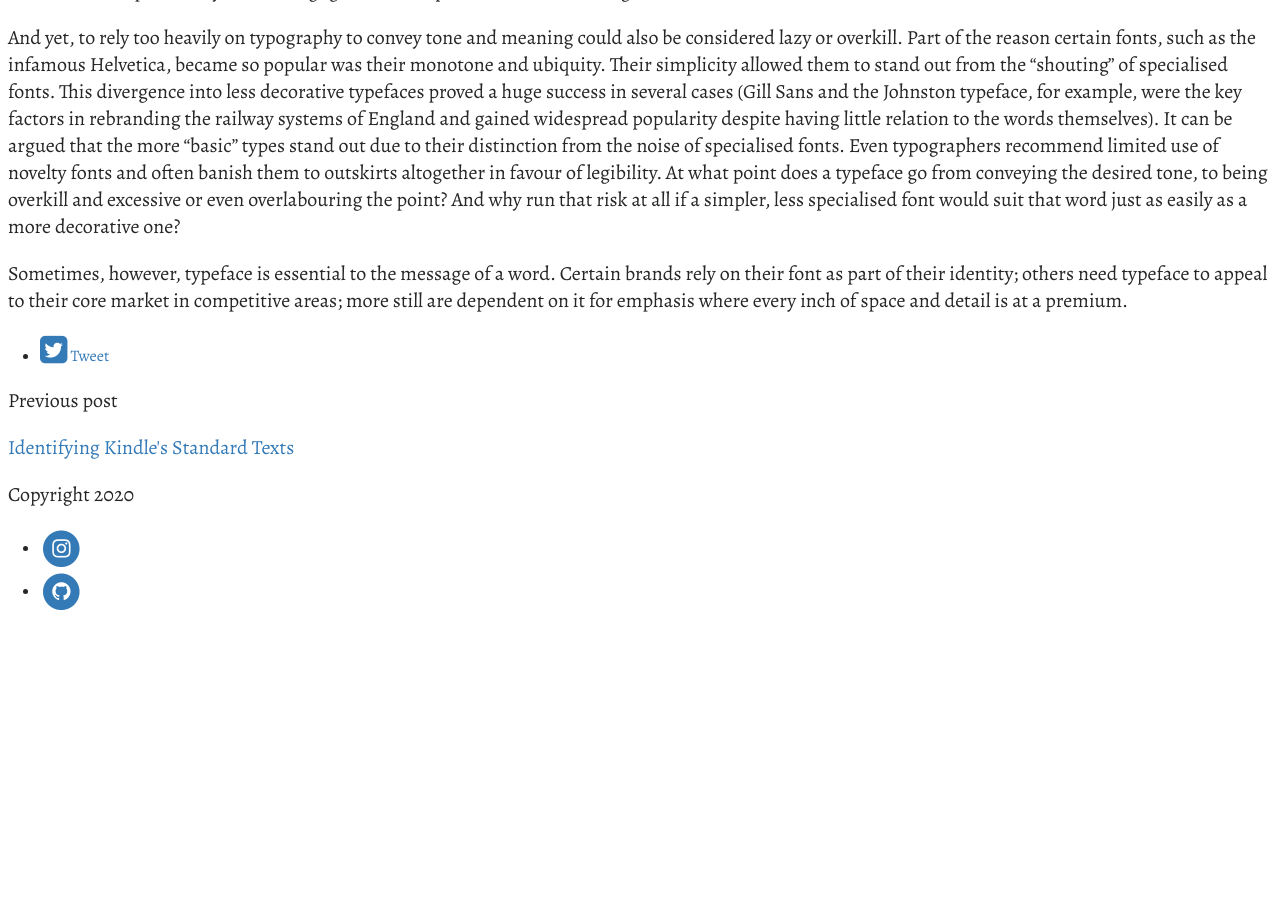
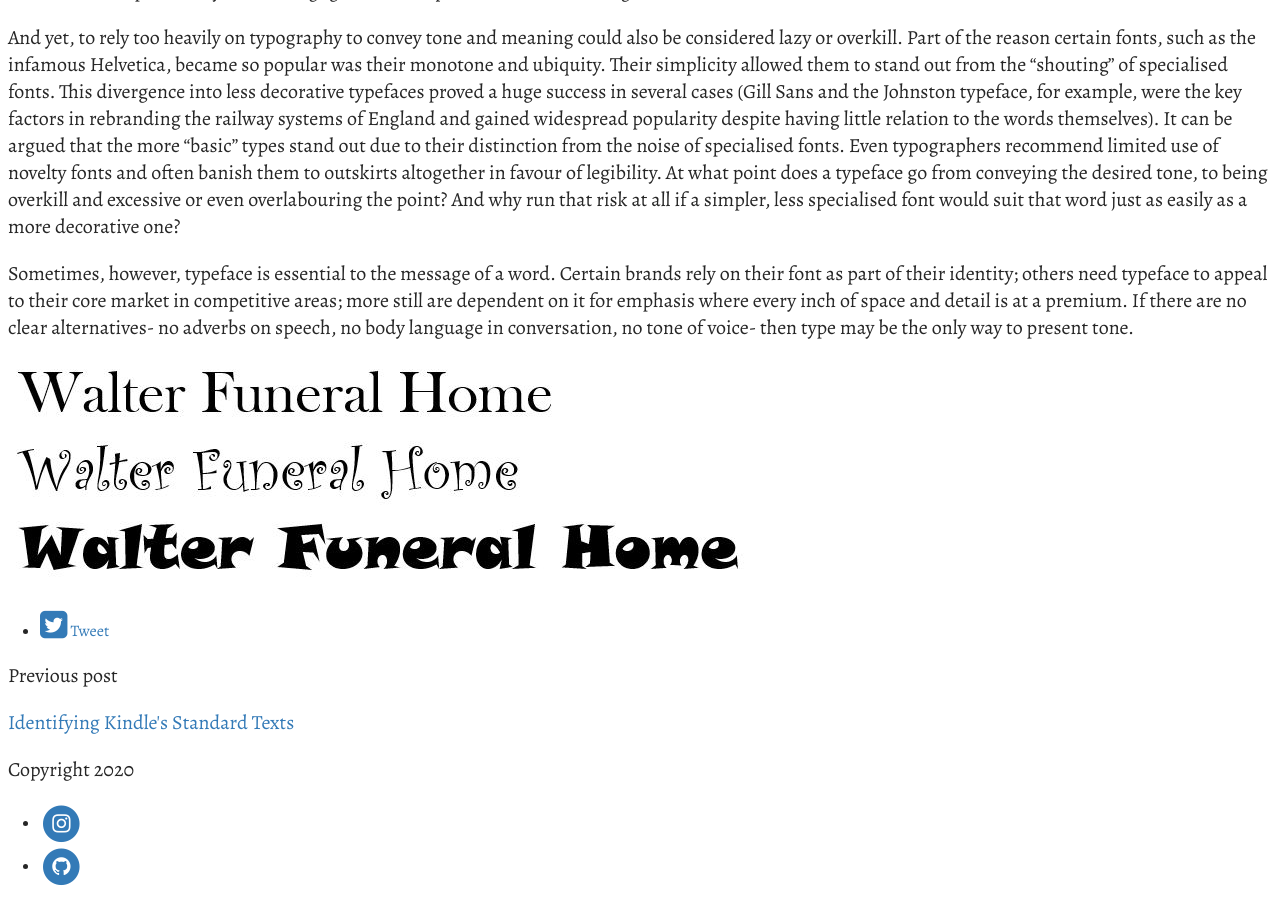
Before and after one commit to eyescroll/BrookesBlog, a Jekyll site: the page built from _posts/2020-10-07-is-tone-the-responsibility-of-font.md, in a window 1280 px wide and 900 px high, scrolled down 900 px. Built offline with Jekyll 4.4.1, drawn with Linux system fonts in a browser that asks for light colours; some web fonts are replaced; before the commit the page ends 1530 px from its top, so only the background shows below that.

Commit message:
Update Post “2020-10-07-is-tone-the-responsibility-of-font”

```diff
--- a/_posts/2020-10-07-is-tone-the-responsibility-of-font.md
+++ b/_posts/2020-10-07-is-tone-the-responsibility-of-font.md
@@ -8,10 +8,14 @@ comments: true
 ---
 A word can have a number of meanings and interpretations, especially when written. One way to indicate tone is through the typeface and font, which is incredibly common in most forms of media. Yet simply because it *can* indicate tone, does this mean it *should*?
 
+
+
 It is easy to say yes. The subconscious effect of typeface typeface has been well documented (simply type "TED typography" into YouTube for examples) and is a major aspect of study in typography. Why should writers and designers and marketers waste such a valuable and easily accessible tool when it has proven so effective? A serif for class, size for emphasis and to draw focus, cursive/script/handwritten styles for a more personal touch, novelty to depict genre or origin; even a minor change in design can shake the word to its core. To its very meaning. Such a fundamental impact, it can be argued, would make it an irresponsibility or even negligence on the part of the creators to ignore this.
 
 And yet, to rely too heavily on typography to convey tone and meaning could also be considered lazy or overkill. Part of the reason certain fonts, such as the infamous Helvetica, became so popular was their monotone and ubiquity. Their simplicity allowed them to stand out from the "shouting" of specialised fonts. This divergence into less decorative typefaces proved a huge success in several cases (Gill Sans and the Johnston typeface, for example, were the key factors in rebranding the railway systems of England and gained widespread popularity despite having little relation to the words themselves). It can be argued that the more "basic" types stand out due to their distinction from the noise of specialised fonts. Even typographers recommend limited use of novelty fonts and often banish them to outskirts altogether in favour of legibility. At what point does a typeface go from conveying the desired tone, to being overkill and excessive or even overlabouring the point? And why run that risk at all if a simpler, less specialised font would suit that word just as easily as a more decorative one?
 
 
 
-Sometimes, however, typeface is essential to the message of a word. Certain brands rely on their font as part of their identity; others need typeface to appeal to their core market in competitive areas; more still are dependent on it for emphasis where every inch of space and detail is at a premium.
+Sometimes, however, typeface is essential to the message of a word. Certain brands rely on their font as part of their identity; others need typeface to appeal to their core market in competitive areas; more still are dependent on it for emphasis where every inch of space and detail is at a premium. If there are no clear alternatives- no adverbs on speech, no body language in conversation, no tone of voice- then type may be the only way to present tone.
+
+![](../uploads/article3-walterfuneralhome.jpg)
```
Also changed, not shown: uploads/article3-walterfuneralhome.jpg (added).
